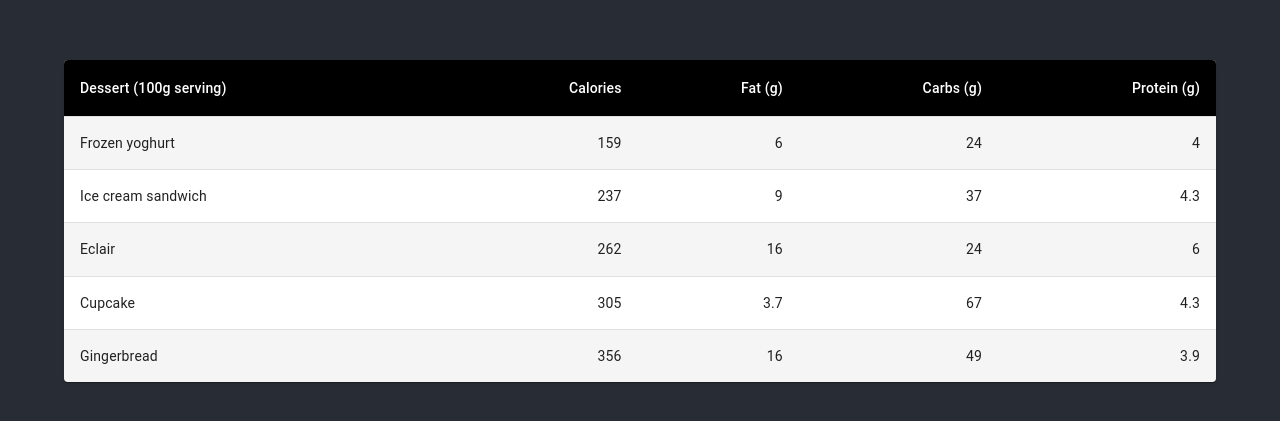
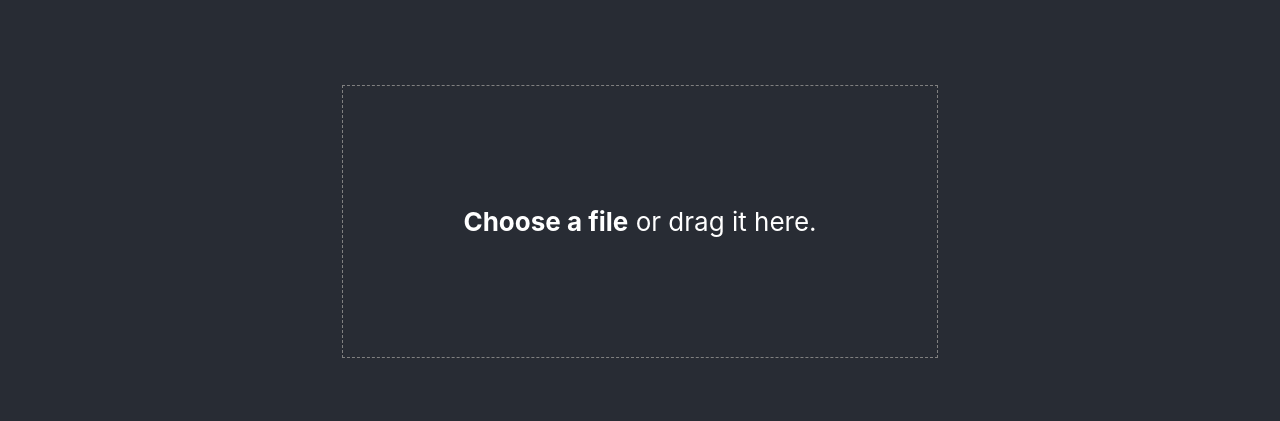
Before and after one commit to zk182/marita, a React (Create React App) app: page / in a window 1280 px wide. Shown: the part 179-600 px from the top of the page. Built offline with nearby package versions, Linux system fonts and the light colour scheme.

Commit message:
Add drop zone

```diff
--- a/package.json
+++ b/package.json
@@ -6,6 +6,7 @@
   "dependencies": {
     "@emotion/react": "^11.11.1",
     "@emotion/styled": "^11.11.0",
+    "@mui/icons-material": "^5.14.0",
     "@mui/material": "^5.14.0",
     "@testing-library/jest-dom": "^5.16.5",
     "@testing-library/react": "^13.4.0",
@@ -16,6 +17,7 @@
     "@types/react-dom": "^18.2.7",
     "react": "^18.2.0",
     "react-dom": "^18.2.0",
+    "react-dropzone": "^14.2.3",
     "react-scripts": "5.0.1",
     "typescript": "^4.9.5",
     "web-vitals": "^2.1.4"
--- a/src/App.tsx
+++ b/src/App.tsx
@@ -1,6 +1,7 @@
 import React from 'react';
 import './App.css';
 import DenseTable from './components/table';
+import DropZone from './components/dropZone';
 import { Container } from '@mui/material';
 
 function App() {
@@ -8,7 +9,8 @@ function App() {
   return (
     <div className="App">
       <header className="App-header">
-        <Container>{show && <DenseTable />}</Container>
+        <DropZone />
+        {/* <Container>{show && <DenseTable />}</Container> */}
       </header>
     </div>
   );
--- /dev/null
+++ b/src/components/dropZone.tsx
@@ -0,0 +1,22 @@
+import React from 'react';
+import Dropzone from 'react-dropzone';
+import Box from '@mui/material/Box';
+
+export default function DropZone() {
+  return (
+    <Dropzone onDrop={(acceptedFiles) => console.log(acceptedFiles)}>
+      {({ getRootProps, getInputProps }) => (
+        <section>
+          <div {...getRootProps()}>
+            <Box component="span" sx={{ p: 15, border: '1px dashed grey' }}>
+              <input {...getInputProps()} />
+              <label>
+                <b>Choose a file</b> or drag it here.
+              </label>
+            </Box>
+          </div>
+        </section>
+      )}
+    </Dropzone>
+  );
+}
```
Also changed, not shown: 1 other file (tests, documents, lock files or other folders).
